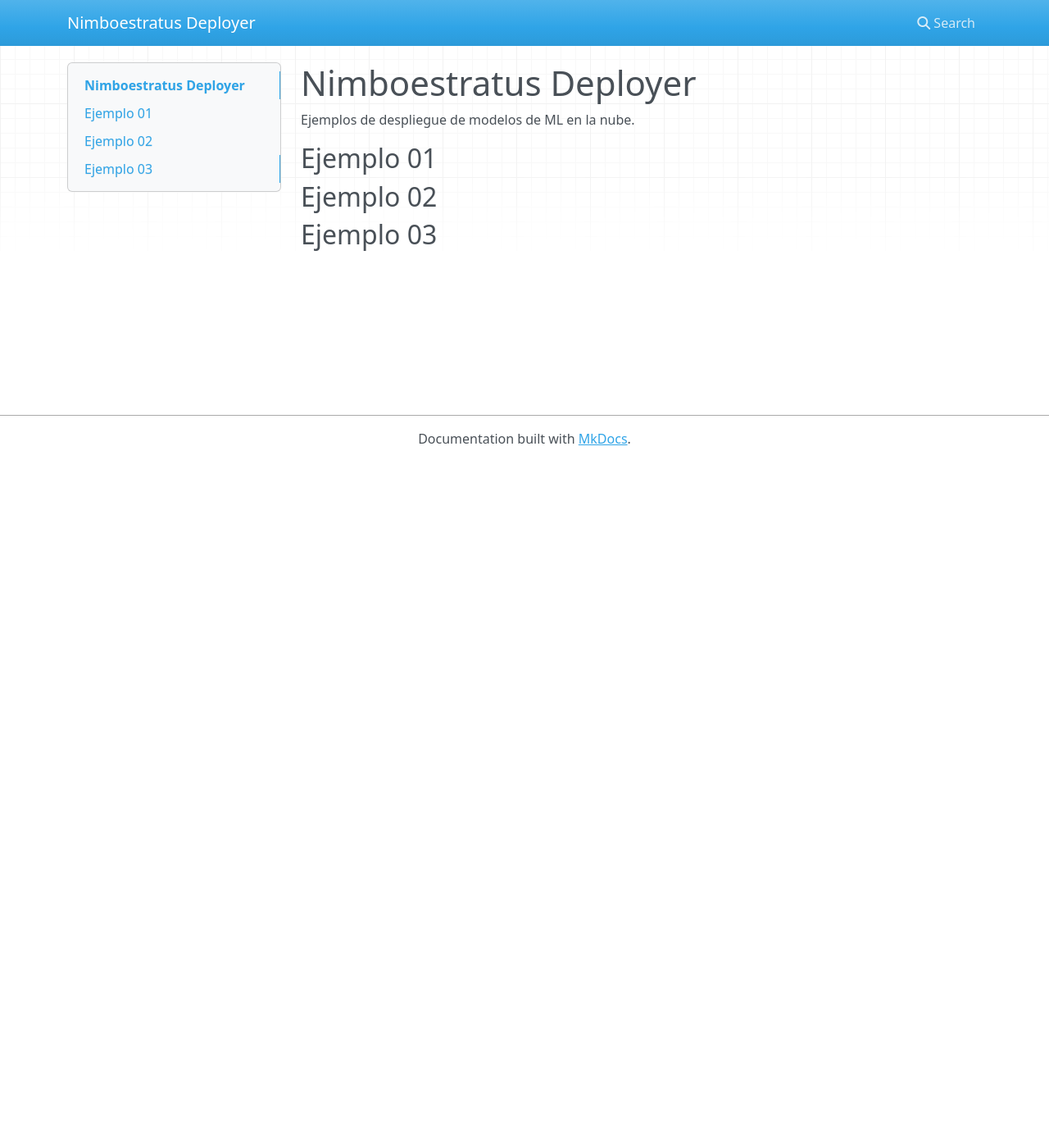
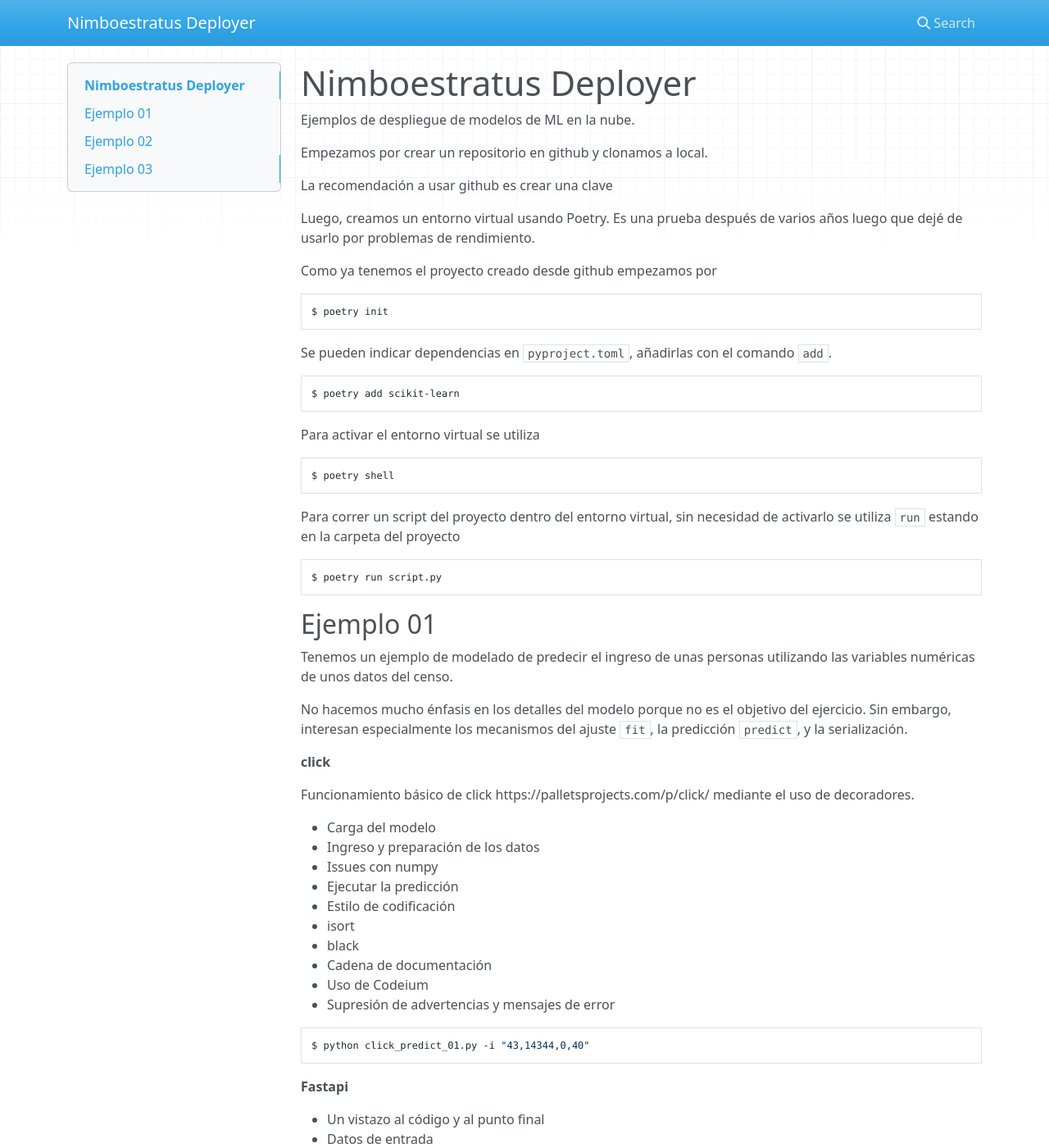
Before and after one commit to map0logo/nimboestratus_deployer, an MkDocs documentation site: the page built from docs/index.md, in a window 1280 px wide and 1400 px high. Shown: the whole window at 82% size. Built offline with MkDocs 1.6.1, drawn with Linux system fonts in a browser that asks for light colours; nearby versions of some CDN libraries; some of the changed text lies outside the part shown.

Commit message:
Actualizar notas de los modelos

````diff
--- a/docs/index.md
+++ b/docs/index.md
@@ -2,7 +2,105 @@
 
 Ejemplos de despliegue de modelos de ML en la nube.
 
+Empezamos por crear un repositorio en github y clonamos a local.
+
+La recomendación a usar github es crear una clave
+
+Luego, creamos un entorno virtual usando Poetry. Es una prueba después de
+varios años luego que dejé de usarlo por problemas de rendimiento.
+
+Como ya tenemos el proyecto creado desde github empezamos por
+
+```bash
+$ poetry init
+```
+
+Se pueden indicar dependencias en `pyproject.toml`, añadirlas con el comando `add`.
+
+```bash
+$ poetry add scikit-learn
+```
+
+Para activar el entorno virtual se utiliza
+
+```bash
+$ poetry shell
+```
+
+Para correr un script del proyecto dentro del entorno virtual, sin necesidad de
+activarlo se utiliza `run` estando en la carpeta del proyecto
+
+```bash
+$ poetry run script.py
+```
+
+
 ## Ejemplo 01
+
+Tenemos un ejemplo de modelado de predecir el ingreso de unas personas
+utilizando las variables numéricas de unos datos del censo.
+
+No hacemos mucho énfasis en los detalles del modelo porque no es el objetivo del
+ejercicio. Sin embargo, interesan especialmente los mecanismos del ajuste `fit`,
+la predicción `predict`, y la serialización.
+
+**click**
+
+Funcionamiento básico de click https://palletsprojects.com/p/click/ mediante el
+uso de decoradores.
+
+- Carga del modelo
+- Ingreso y preparación de los datos
+  - Issues con numpy
+- Ejecutar la predicción
+- Estilo de codificación
+  - isort
+  - black
+  - Cadena de documentación
+  - Uso de Codeium
+- Supresión de advertencias y mensajes de error
+
+```bash
+$ python click_predict_01.py -i "43,14344,0,40"
+```
+
+**Fastapi**
+
+
+- Un vistazo al código y al punto final
+  - Datos de entrada
+  - Definición del modelo de dato y concordancia con los nombres que espera el modelo.
+
+```bash
+$ uvicorn fastapi_predict_01:app --reload
+```
+
+
+
+```json
+{
+  "age": 43,
+  "capital_gain": 14344,
+  "capital_loss": 0,
+  "hours_per_week": 40
+}
+```
+
+- Que recibe el servidor
+
+```bash
+curl -X 'POST' \
+  'http://127.0.0.1:8000/predict' \
+  -H 'accept: application/json' \
+  -H 'Content-Type: application/json' \
+  -d '{
+  "age": 43,
+  "capital_gain": 0,
+  "capital_loss": 0,
+  "hours_per_week": 40
+}'
+```
+
 
 ## Ejemplo 02
 
````
